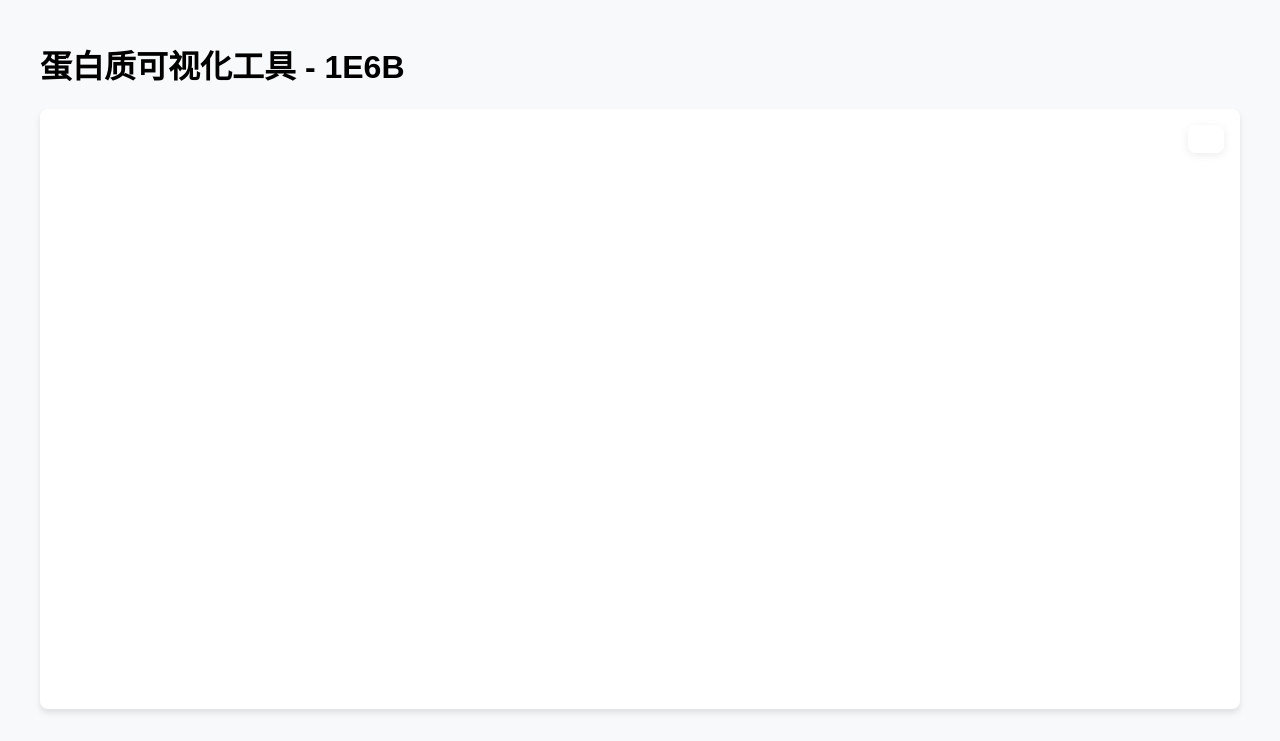
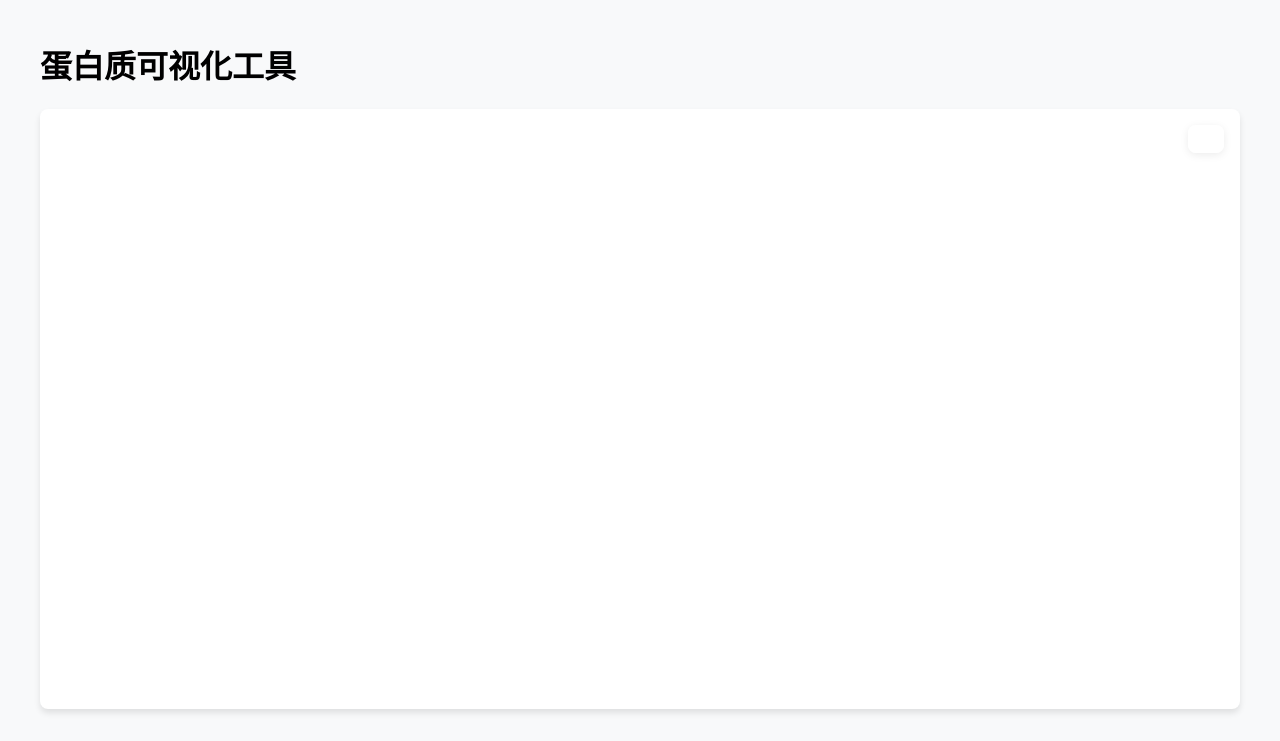
Before and after one commit to SuYeCuni/BioStruct, a plain HTML site: page index.html in a window 1280 px wide. Shown: the top 741 px of the page. Drawn offline with Linux system fonts and the light colour scheme; a script that the page names is missing.

Commit message:
Update index.html

```diff
--- a/index.html
+++ b/index.html
@@ -157,7 +157,7 @@
 </head>
 <body>
     <div class="container">
-        <h1>蛋白质可视化工具 - 1E6B</h1>
+        <h1>蛋白质可视化工具</h1>
 
 
         <div id="viewer3d">
```
